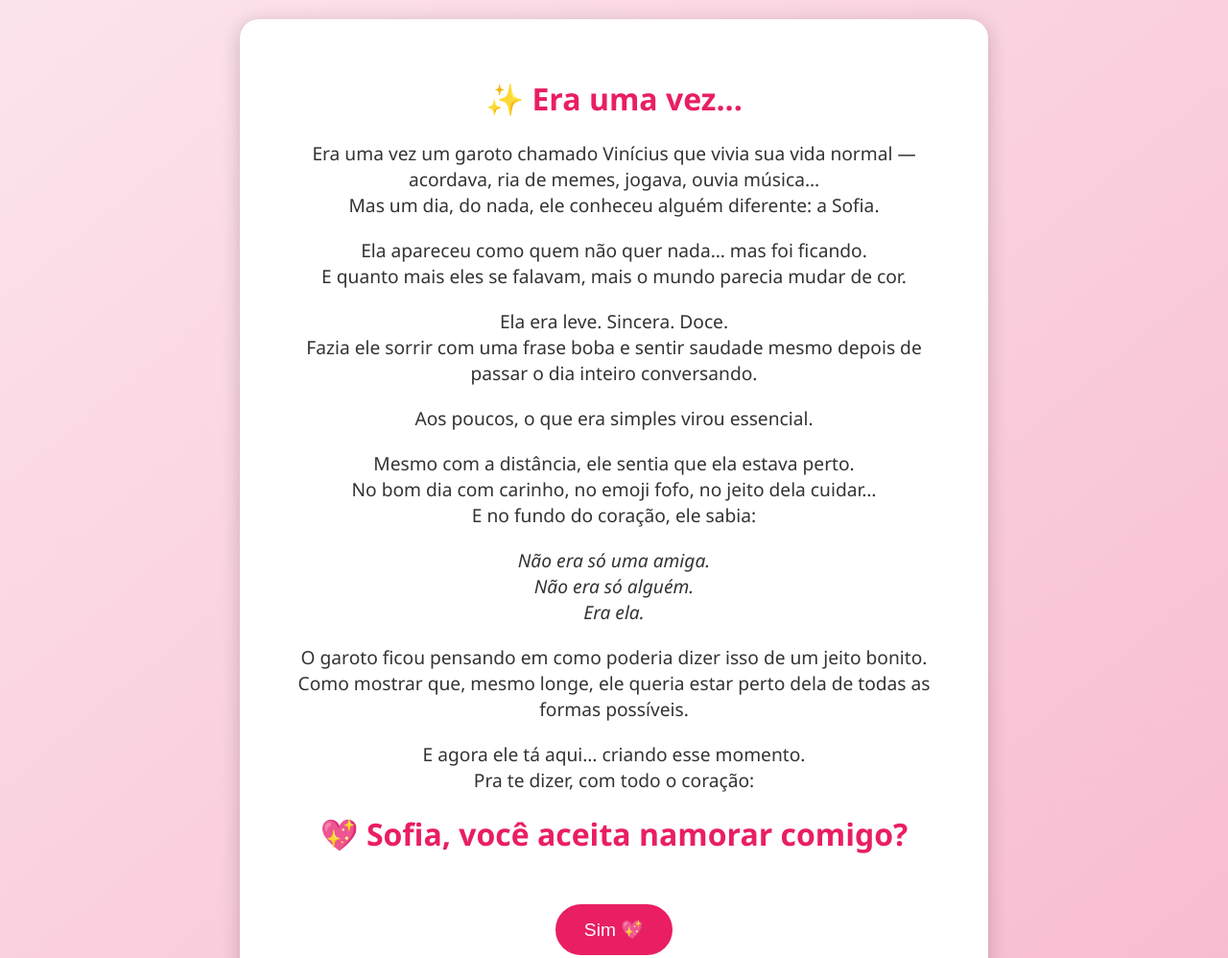
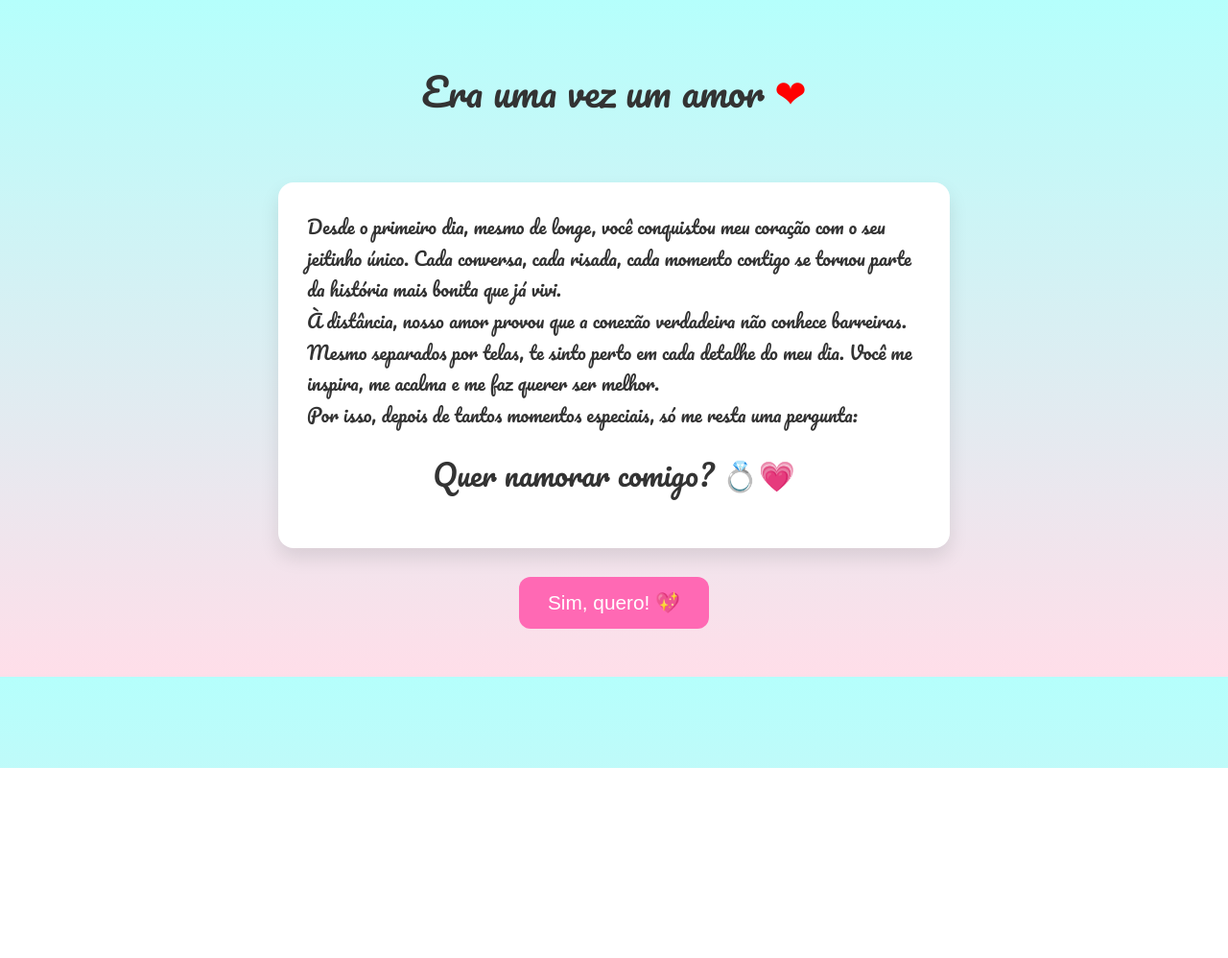
Before and after one commit to hyvini/namoro, a plain HTML site: page index.html in a window 1280 px wide. Shown: the top 998 px of the page at 96% size. After the commit the page ends 800 px from the top, so only its background shows below. Drawn offline with Linux system fonts and the light colour scheme.

Commit message:
Update index.html

```diff
--- a/index.html
+++ b/index.html
@@ -5,82 +5,119 @@
   <meta charset="UTF-8">
   <meta name="viewport" content="width=device-width, initial-scale=1.0">
   <title>Era uma vez...</title>
+  <link href="https://fonts.googleapis.com/css2?family=Pacifico&display=swap" rel="stylesheet">
   <style>
-    body {
+    * {
       margin: 0;
       padding: 0;
-      font-family: 'Segoe UI', Tahoma, Geneva, Verdana, sans-serif;
-      background: linear-gradient(to bottom right, #fce4ec, #f8bbd0);
+      box-sizing: border-box;
+    }
+
+    body {
+      font-family: 'Pacifico', cursive;
+      background: linear-gradient(to top, #ffdee9, #b5fffc);
       color: #333;
-      display: flex;
-      justify-content: center;
-      align-items: center;
-      min-height: 100vh;
+      overflow-x: hidden;
+    }
+
+    header {
       text-align: center;
-      padding: 20px;
+      padding: 60px 20px 20px;
+      font-size: 2.5em;
+      animation: fadeInDown 2s ease-in-out;
     }
-    .container {
-      background: #fff;
-      padding: 40px;
-      border-radius: 20px;
-      box-shadow: 0 4px 20px rgba(0, 0, 0, 0.2);
+
+    .heart {
+      color: red;
+      animation: pulse 1.5s infinite;
+    }
+
+    .carta {
       max-width: 700px;
+      background: white;
+      margin: 40px auto;
+      padding: 30px;
+      border-radius: 16px;
+      box-shadow: 0 10px 20px rgba(0,0,0,0.1);
+      animation: fadeInUp 2s ease-in-out;
+      line-height: 1.7em;
+      font-size: 1.2em;
     }
-    h1 {
-      font-size: 2em;
-      color: #e91e63;
+
+    .carta:hover {
+      transform: scale(1.02);
+      transition: 0.3s;
     }
-    p {
-      font-size: 1.2em;
-      margin: 20px 0;
+
+    .botao {
+      display: block;
+      margin: 40px auto;
+      padding: 15px 30px;
+      background-color: #ff69b4;
+      color: white;
+      font-size: 1.3em;
+      border: none;
+      border-radius: 12px;
+      cursor: pointer;
+      animation: bounce 2s infinite;
     }
-    .btn {
-      background-color: #e91e63;
-      color: white;
-      padding: 15px 30px;
-      border: none;
-      border-radius: 30px;
-      font-size: 1.2em;
-      cursor: pointer;
-      transition: background-color 0.3s;
-      margin-top: 30px;
+
+    .botao:hover {
+      background-color: #ff1493;
     }
-    .btn:hover {
-      background-color: #d81b60;
+
+    @keyframes fadeInDown {
+      from { opacity: 0; transform: translateY(-40px); }
+      to { opacity: 1; transform: translateY(0); }
+    }
+
+    @keyframes fadeInUp {
+      from { opacity: 0; transform: translateY(40px); }
+      to { opacity: 1; transform: translateY(0); }
+    }
+
+    @keyframes pulse {
+      0%, 100% { transform: scale(1); }
+      50% { transform: scale(1.2); }
+    }
+
+    @keyframes bounce {
+      0%, 100% { transform: translateY(0); }
+      50% { transform: translateY(-10px); }
     }
   </style>
 </head>
 <body>
-  <div class="container">
-    <h1>✨ Era uma vez...</h1>
-    <p>Era uma vez um garoto chamado Vinícius que vivia sua vida normal — acordava, ria de memes, jogava, ouvia música…<br>
-    Mas um dia, do nada, ele conheceu alguém diferente: a Sofia.</p>
+  <header>
+    Era uma vez um amor <span class="heart">❤</span>
+  </header>
 
-    <p>Ela apareceu como quem não quer nada… mas foi ficando.<br>
-    E quanto mais eles se falavam, mais o mundo parecia mudar de cor.</p>
+  <div class="carta">
+    <p>
+      Desde o primeiro dia, mesmo de longe, você conquistou meu coração com o seu jeitinho único. Cada conversa, cada risada, cada momento contigo se tornou parte da história mais bonita que já vivi.
+    </p>
+    <p>
+      À distância, nosso amor provou que a conexão verdadeira não conhece barreiras. Mesmo separados por telas, te sinto perto em cada detalhe do meu dia. Você me inspira, me acalma e me faz querer ser melhor.
+    </p>
+    <p>
+      Por isso, depois de tantos momentos especiais, só me resta uma pergunta:
+    </p>
+    <p style="text-align: center; font-size: 1.6em; margin: 30px 0;">
+      Quer namorar comigo? 💍💗
+    </p>
+  </div>
 
-    <p>Ela era leve. Sincera. Doce.<br>
-    Fazia ele sorrir com uma frase boba e sentir saudade mesmo depois de passar o dia inteiro conversando.</p>
+  <button class="botao" onclick="resposta()">Sim, quero! 💖</button>
 
-    <p>Aos poucos, o que era simples virou essencial.</p>
+  <audio autoplay loop>
+    <source src="https://cdn.pixabay.com/download/audio/2023/03/19/audio_7efbab41b0.mp3?filename=romantic-melody-144265.mp3" type="audio/mpeg">
+    Seu navegador não suporta áudio.
+  </audio>
 
-    <p>Mesmo com a distância, ele sentia que ela estava perto.<br>
-    No bom dia com carinho, no emoji fofo, no jeito dela cuidar…<br>
-    E no fundo do coração, ele sabia:</p>
-
-    <p><em>Não era só uma amiga.<br>
-    Não era só alguém.<br>
-    Era ela.</em></p>
-
-    <p>O garoto ficou pensando em como poderia dizer isso de um jeito bonito.<br>
-    Como mostrar que, mesmo longe, ele queria estar perto dela de todas as formas possíveis.</p>
-
-    <p>E agora ele tá aqui… criando esse momento.<br>
-    Pra te dizer, com todo o coração:</p>
-
-    <h1>💖 Sofia, você aceita namorar comigo?</h1>
-
-    <button class="btn" onclick="alert('Eu sabia que você ia dizer sim! 😍')">Sim 💖</button>
-  </div>
+  <script>
+    function resposta() {
+      alert('Você acabou de deixar alguém MUITO feliz! 🥹💘');
+    }
+  </script>
 </body>
 </html>
```
